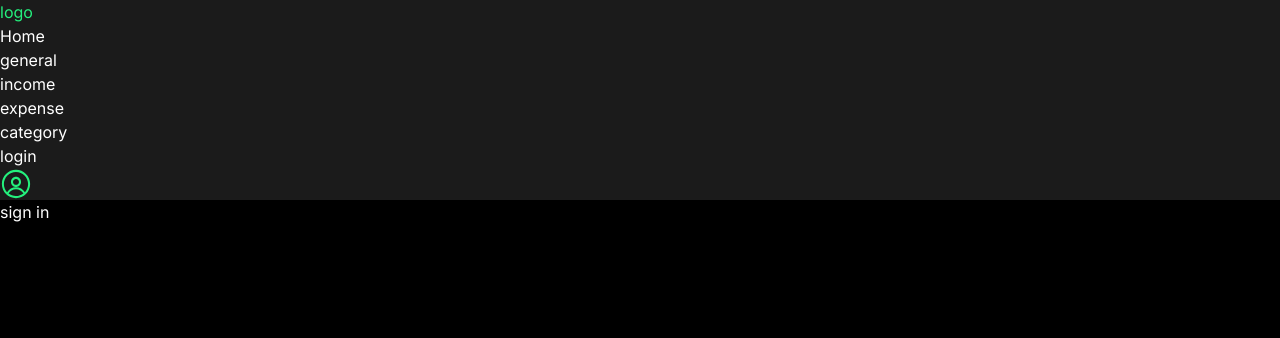
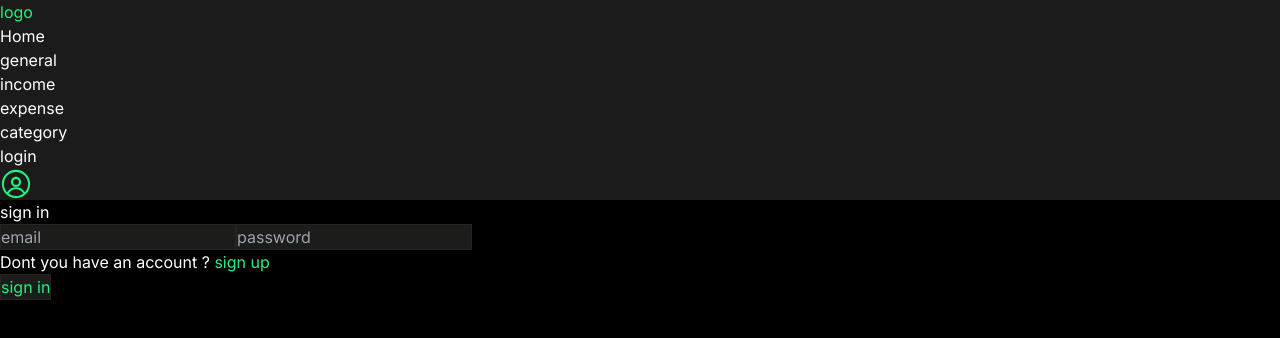
Before and after one commit to adilummar/money-expense-pp, a React (Vite) app in the folder client/: page /sign-in in a window 1280 px wide. Shown: the top 338 px of the page. Built offline with nearby package versions, Linux system fonts and the light colour scheme.

Commit message:
complete sign in page functionality

```diff
--- a/client/src/pages/SignIn.jsx
+++ b/client/src/pages/SignIn.jsx
@@ -1,8 +1,81 @@
+import { useState } from "react";
+import { Link, useNavigate } from "react-router-dom";
 
 export default function SignIn() {
+  const [loading, setLoading] = useState(false);
+  const [error, setError] = useState(null);
+  const [formData, setFormData] = useState({});
+  const navigate = useNavigate()
+
+  const handleSubmit = async (e) => {
+    try {
+      e.preventDefault();
+      setLoading(true);
+      const res = await fetch("http://localhost:2999/api/auth/sign-in", {
+        method: "POST",
+        headers: {
+          "Content-type": "application/json",
+        },
+        body: JSON.stringify(formData),
+      });
+      const data = await res.json();
+      if (data.success === false) {
+        setError(data.message);
+        setLoading(false);
+      }
+      setLoading(false);
+      setError(null)
+      navigate('/')
+    } catch (error) {
+      setLoading(false);
+      setError(error.message);
+    }
+  };
+
+  const handleChange = (e) => {
+    setFormData({
+      ...formData,
+      [e.target.id]: e.target.value,
+    });
+    console.log(formData);
+  };
   return (
-    <div>
-      sign in
+    <div className=" mx-auto mt-24 rounded-lg p-5 lg:w-1/2 p-24 ">
+      <h1 className="text-center mt-10 text-3xl font-bold uppercase">
+        sign in
+      </h1>
+      <form
+        className="flex flex-col gap-4 mt-10 max-w-lg mx-auto"
+        onSubmit={handleSubmit}
+      >
+        <input
+          type="email"
+          placeholder="email"
+          id="email"
+          className="third-color border-color p-3 rounded-lg text-color"
+          onChange={handleChange}
+        />
+        <input
+          type="password"
+          placeholder="password"
+          id="password"
+          className="third-color border-color p-3 rounded-lg text-color"
+          onChange={handleChange}
+        />
+        <p>
+          Dont you have an account ?{" "}
+          <Link className="our-green" to={"/sign-up"}>
+            sign up
+          </Link>
+        </p>
+        {error && <p className="text-red-500">{error}</p>}
+        <button
+          disabled={loading}
+          className="our-green third-color border-color p-3 rounded-lg mt-8 uppercase font-semibold hover:opacity-75"
+        >
+          {loading ? "loading..." : "sign in"}
+        </button>
+      </form>
     </div>
-  )
+  );
 }
```
